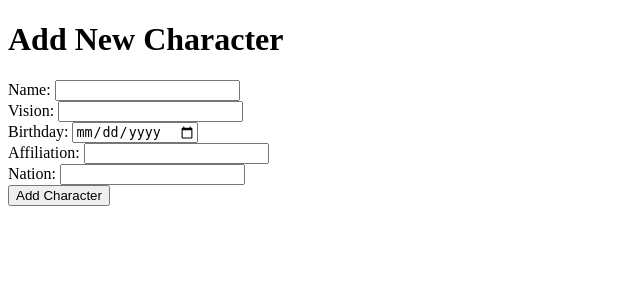
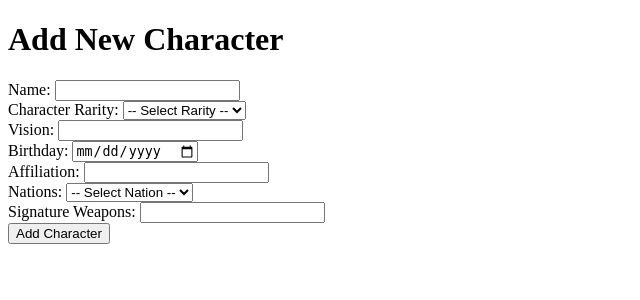
Before and after one commit to notgreatpro/Web-Dev-2-Project, a PHP site: page / in a window 1280 px wide. Shown: the top 300 px of the page, without its empty margins (0-640 px from the left). Run offline with PHP 8.4, Linux system fonts and the light colour scheme; the visitor is signed in with stand-in values (Sample User, id 1).

Commit message:
added character save file to let users save its file to the list and being sent to the database. Along with that theres adjustments to the index.php and character list.php as I added 2 new columns on the database

```diff
--- a/index.php
+++ b/index.php
@@ -19,10 +19,28 @@ if (!isset($_SESSION['loggedin']) || $_SESSION['loggedin'] !== true) {
     <h1>Add New Character</h1>
     <form action="save_character.php" method="post">
         <label>Name: <input type="text" name="name" required></label><br>
+        <label>Character Rarity:
+            <select name="character_rarity" required>
+                <option value="">-- Select Rarity --</option>
+                <option value="4">4 Stars</option>
+                <option value="5">5 Stars</option>
+            </select>
+        </label><br>
         <label>Vision: <input type="text" name="vision" required></label><br>
         <label>Birthday: <input type="date" name="birthday"></label><br>
-        <label>Affiliation: <input type="text" name="affiliation_id"></label><br>
-        <label>Nation: <input type="text" name="nation_id"></label><br>
+        <label>Affiliation: <input type="text" name="affiliation"></label><br>
+        <label>Nations:
+            <select name="nations" required>
+                <option value="">-- Select Nation --</option>
+                <option value="Mondstadt">Mondstadt</option>
+                <option value="Liyue">Liyue</option>
+                <option value="Inazuma">Inazuma</option>
+                <option value="Sumeru">Sumeru</option>
+                <option value="Fontaine">Fontaine</option>
+                <option value="Natlan">Natlan</option>
+            </select>
+        </label><br>
+        <label>Signature Weapons: <input type="text" name="signature_weapons"></label><br>
         <button type="submit">Add Character</button>
     </form>
 </body>
```
Also changed, not shown: characters_list.php (+7 -3 lines), save_character.php (added, +35 -0 lines).
